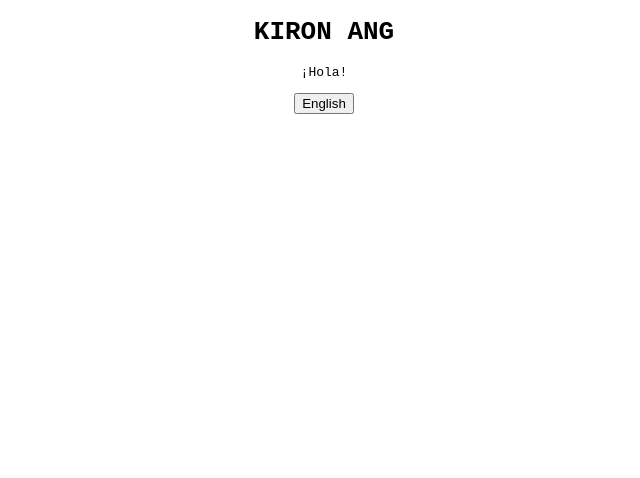
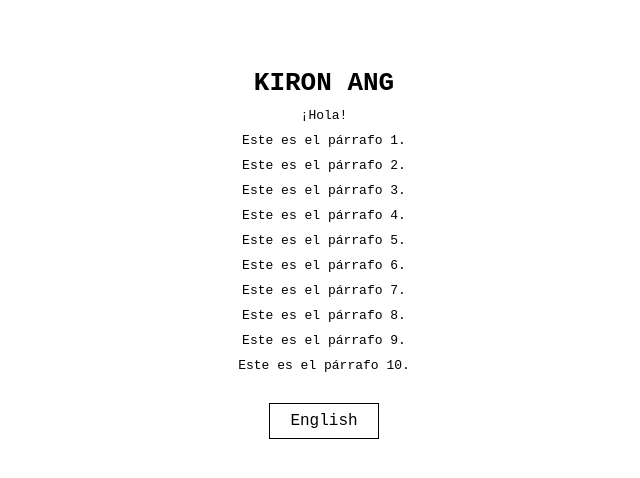
Before and after one commit to kironang/kironang.github.io, a plain HTML site: page index.html in a window 1280 px wide. Both pictures are taken after a click on the button "Español". Shown: the whole page, without its empty margins (316-956 px from the left). Drawn offline with Linux system fonts and the light colour scheme.

Commit message:
update website

```diff
--- a/index.html
+++ b/index.html
@@ -8,31 +8,65 @@
     body {
       font-family: monospace;
       text-align: center;
+      padding: 50px;
+    }
+
+    button {
+      font-family: inherit;
+      font-size: 1rem;
+      padding: 8px 20px;
+      border: 1px solid black;
+      background-color: white;
+      color: black;
+      cursor: pointer;
+      margin-top: 20px;
+      transition: background-color 0.2s, color 0.2s;
+    }
+
+    button:hover {
+      background-color: black;
+      color: white;
+    }
+
+    .translatable {
+      margin: 10px 0;
     }
   </style>
 </head>
 <body>
-    <h1>KIRON ANG</h1>
-    <p id="greeting">Hi!</p>
+
+  <h1 class="translatable" data-en="KIRON ANG" data-es="KIRON ANG"></h1>
+
+  <p class="translatable" data-en="Hi!" data-es="¡Hola!"></p>
+  <p class="translatable" data-en="This is paragraph 1." data-es="Este es el párrafo 1."></p>
+  <p class="translatable" data-en="This is paragraph 2." data-es="Este es el párrafo 2."></p>
+  <p class="translatable" data-en="This is paragraph 3." data-es="Este es el párrafo 3."></p>
+  <p class="translatable" data-en="This is paragraph 4." data-es="Este es el párrafo 4."></p>
+  <p class="translatable" data-en="This is paragraph 5." data-es="Este es el párrafo 5."></p>
+  <p class="translatable" data-en="This is paragraph 6." data-es="Este es el párrafo 6."></p>
+  <p class="translatable" data-en="This is paragraph 7." data-es="Este es el párrafo 7."></p>
+  <p class="translatable" data-en="This is paragraph 8." data-es="Este es el párrafo 8."></p>
+  <p class="translatable" data-en="This is paragraph 9." data-es="Este es el párrafo 9."></p>
+  <p class="translatable" data-en="This is paragraph 10." data-es="Este es el párrafo 10."></p>
+
   <button id="langToggle">Español</button>
+
   <script>
-        const greeting = document.getElementById('greeting');
-        const button = document.getElementById('langToggle');
+    const toggleButton = document.getElementById('langToggle');
+    const elements = document.querySelectorAll('.translatable');
     const html = document.documentElement;
 
-        let isEnglish = true;
+    let currentLang = 'en';
 
-        button.addEventListener('click', () => {
-            if (isEnglish) {
-                greeting.textContent = '¡Hola!';
-                html.lang = 'es';
-                button.textContent = 'English';
-            } else {
-                greeting.textContent = 'Hi!';
-                html.lang = 'en';
-                button.textContent = 'Español';
-            }
-            isEnglish = !isEnglish;
+    toggleButton.addEventListener('click', () => {
+      currentLang = currentLang === 'en' ? 'es' : 'en';
+      html.lang = currentLang;
+
+      elements.forEach(el => {
+        el.textContent = el.dataset[currentLang];
+      });
+
+      toggleButton.textContent = currentLang === 'en' ? 'Español' : 'English';
     });
   </script>
 </body>
```
Lines whose indentation alone changed are shown as unchanged.
